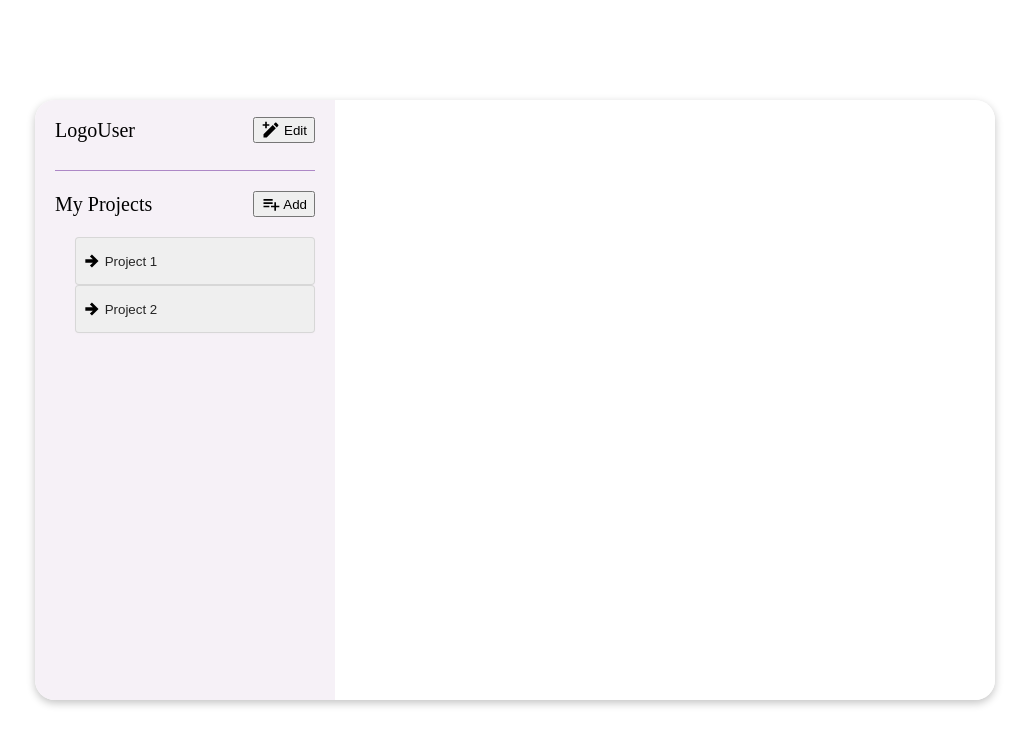
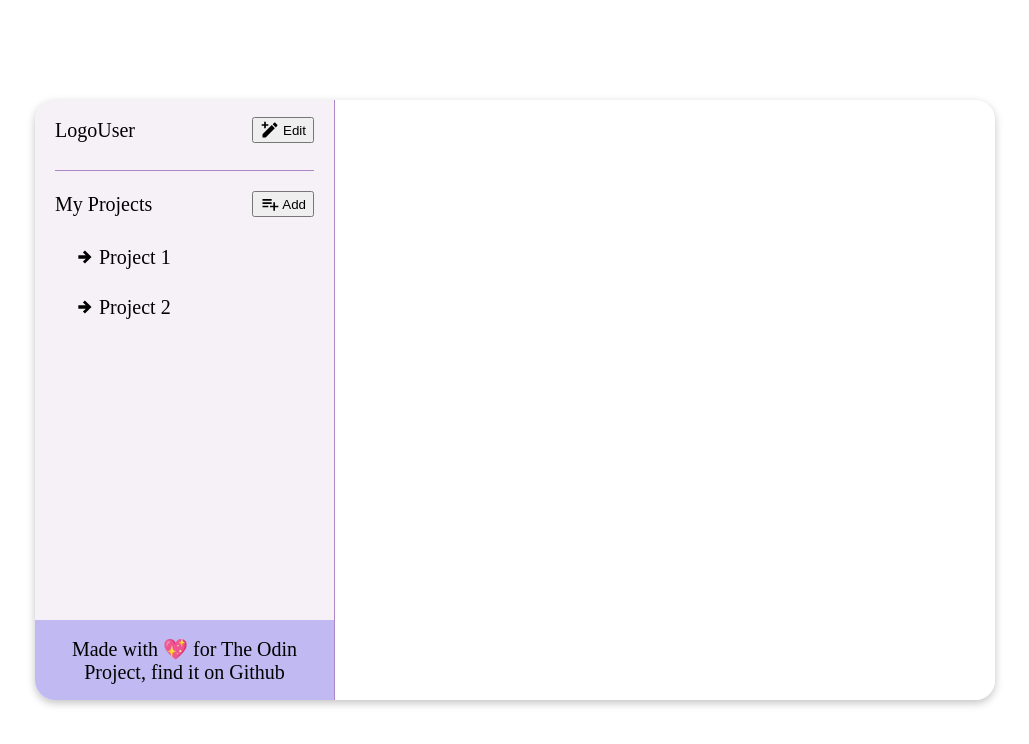
Before and after one commit to Andrefe91/js_project_todoList, a website built with webpack: page src/index.html in a window 1280 px wide. Shown: the whole page, without its empty margins (125-1154 px from the left). Built offline with nearby package versions, Linux system fonts and the light colour scheme; files whose address does not match are found by name.

Commit message:
Some slight modifications to the CSS

```diff
--- a/src/index.html
+++ b/src/index.html
@@ -7,7 +7,7 @@
 </head>
 <body>
     <div class="container">
-        <div class="left panel">
+        <div class="left panel flexCol">
             <header>
                 <div class="user flex-centerVer space-between">
                     <div class="avatar">
@@ -39,16 +39,20 @@
                     <div class="projects_container flexCol">
                         <button class="project">
                             <svg  xmlns="http://www.w3.org/2000/svg" viewBox="0 0 24 24"><title>arrow-right-thick</title><path d="M4,10V14H13L9.5,17.5L11.92,19.92L19.84,12L11.92,4.08L9.5,6.5L13,10H4Z" /></svg>
-                            Project 1
+                            <p>Project 1</p>
                         </button>
 
                         <button class="project">
                             <svg  xmlns="http://www.w3.org/2000/svg" viewBox="0 0 24 24"><title>arrow-right-thick</title><path d="M4,10V14H13L9.5,17.5L11.92,19.92L19.84,12L11.92,4.08L9.5,6.5L13,10H4Z" /></svg>
-                            Project 2
+                            <p>Project 2</p>
                         </button>
                     </div>
                 </div>
             </section>
+
+            <footer class="flex-centerVer">
+                <p>Made with 💖 for <a href="https://theodinproject.com/">The Odin Project</a>, find it on <a href="https://github.com/Andrefe91/js_project_todoList">Github</a></p>
+            </footer>
         </div>
 
         <div class="right panel">
--- a/src/style.css
+++ b/src/style.css
@@ -12,7 +12,7 @@ table, caption, tbody, tfoot, thead, tr, th, td,
 article, aside, canvas, details, embed,
 figure, figcaption, footer, header, hgroup,
 menu, nav, output, ruby, section, summary,
-time, mark, audio, video {
+time, mark, audio,a, video {
 	margin: 0;
 	padding: 0;
 	border: 0;
@@ -27,6 +27,7 @@ time, mark, audio, video {
     --main-color-complement: white;
     --main-color-complement-darker: #AD88C6;
     --main-color-accent: #7469B6;
+    --main-color-footer: #c1b9f1;
 
 
     --main-container-margin: 20px;
@@ -49,6 +50,15 @@ button {
 button svg {
     height: 1.5em;
     margin-right: 0.2em;
+}
+
+a {
+    color: inherit;
+    text-decoration: none;
+
+    &:hover {
+        text-decoration: overline underline;
+    }
 }
 
 
@@ -97,6 +107,7 @@ button svg {
     min-width: 12em;
     max-width: 15em;
 
+    border-right: 1px solid var(--main-color-complement-darker);
     box-sizing: border-box;
     padding: 0.5em 1em 0.5em 1em;
 }
@@ -108,12 +119,15 @@ button svg {
 }
 
 .user {
-    /* outline: 1px solid red; */
     height: 2em;
 }
 
 .avatar {
     display: flex;
+}
+
+section {
+    flex: auto;
 }
 
 .projects_container {
@@ -122,20 +136,45 @@ button svg {
 }
 
 .project {
-    align-items: center;
-    /* background-color: #FFFFFF; */
-    border: 1px solid rgba(0, 0, 0, 0.1);
+    padding: 0;
+    border: none;
+    outline: none;
+    font: inherit;
+    color: inherit;
+    background: none;
     border-radius: .25rem;
-    box-shadow: rgba(0, 0, 0, 0.02) 0 1px 3px 0;
     box-sizing: border-box;
-    color: rgba(0, 0, 0, 0.85);
     cursor: pointer;
-    /* font-weight: 600; */
-    min-height: 3rem;
-    text-decoration: none;
-    transition: all 250ms;
+    height: 2em;
+    margin-bottom: 0.5em;
+
+    transition: all 200ms;
     user-select: none;
     touch-action: manipulation;
+
+    &:active {
+        background-color: aqua;
+    }
+
+    &:hover {
+        background-color: var(--main-color-complement-darker);
+        outline: 1px solid var(--main-color-accent);
+    }
+}
+
+.project svg {
+    height: 1em;
+}
+
+footer {
+    background-color: var(--main-color-footer);
+    height: 3em;
+    margin: -0.5em -1em -0.5em -1em;
+    padding: 0.5em;
+    font-size: 1em;
+
+    text-align: center;
+    border-radius: 0 0 0 var(--main-container-border-radius);
 }
 
 /* Media Queries */
```
